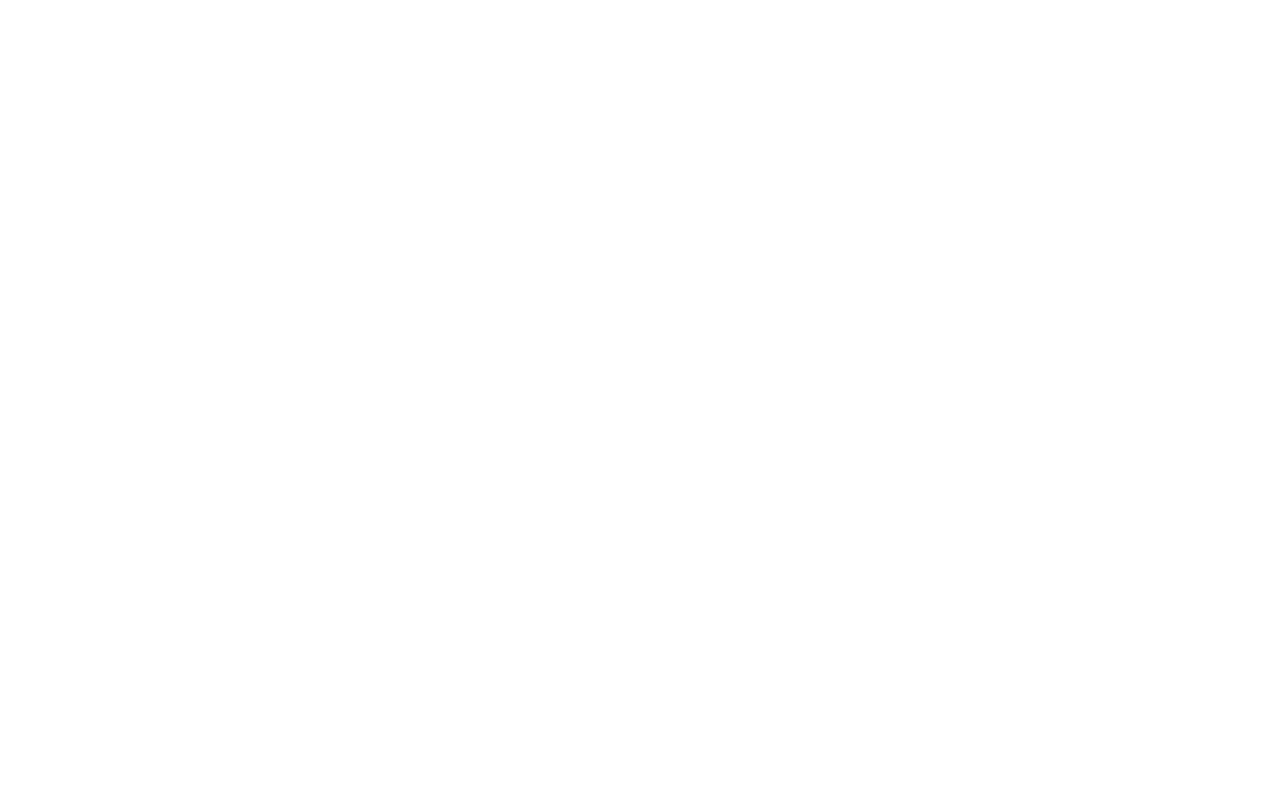
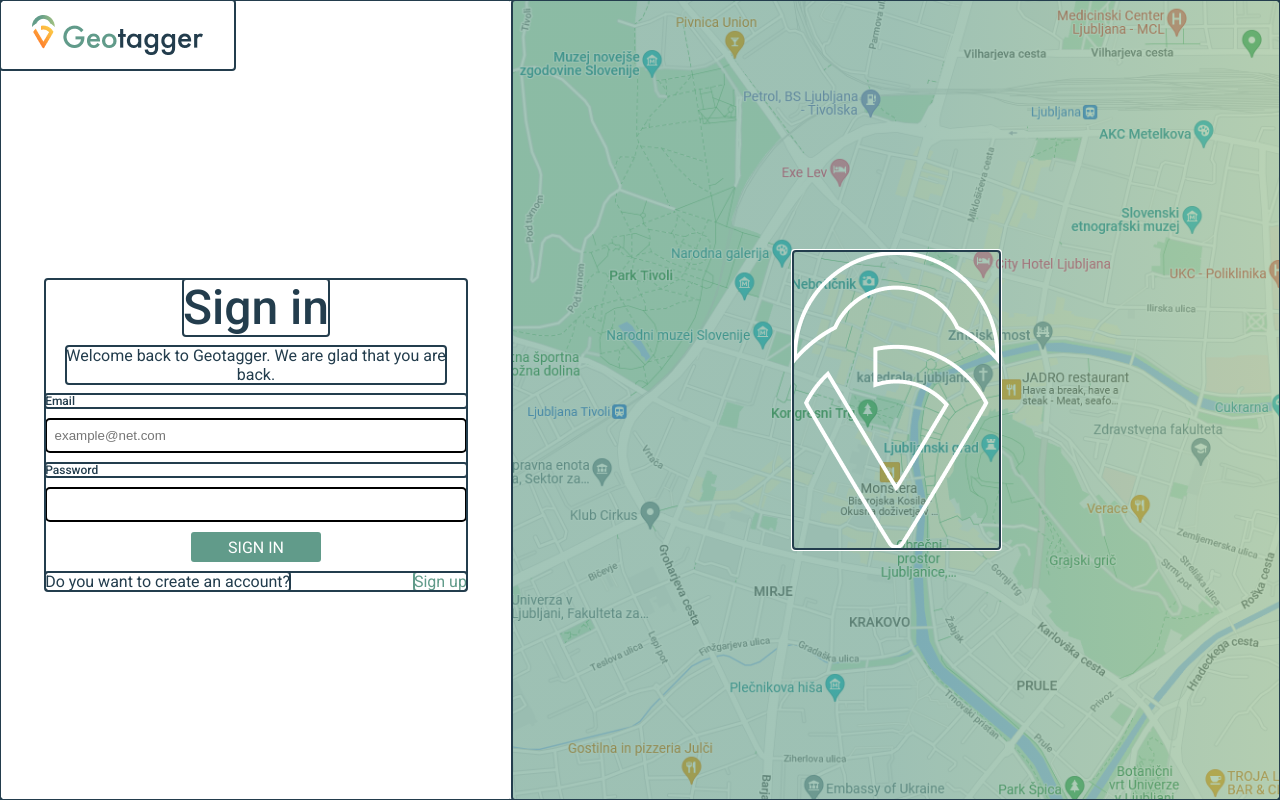
Before and after one commit to bianklancnik/location-frontend, a React (Create React App) app: page /signin in a window 1280 px wide. Before the commit this address had no page. Built offline with nearby package versions, Linux system fonts and the light colour scheme.

Commit message:
Created sign in page

```diff
--- a/src/App.tsx
+++ b/src/App.tsx
@@ -7,6 +7,7 @@
 } from "react-router-dom";
 import "./styles/Global.css";
 import Home from "./pages/Home";
+import SignIn from "./pages/SignIn";
 import SignUp from "./pages/SignUp";
 
 type ProtectedRouteType = {
@@ -29,6 +30,7 @@
         <Route path="/">
           <Route index element={<Home />} />
           <Route path="/signup" element={<SignUp />} />
+          <Route path="/signin" element={<SignIn />} />
         </Route>
       </Routes>
     </BrowserRouter>
--- a/src/components/navigation/Navigation.styled.tsx
+++ b/src/components/navigation/Navigation.styled.tsx
@@ -28,6 +28,7 @@
   margin: 10px auto 10px auto;
   font-size: 16px;
   font-weight: 500;
+  color: var(--dark);
   cursor: pointer;
   display: flex;
   align-items: center;
--- a/src/components/navigation/Navigation.tsx
+++ b/src/components/navigation/Navigation.tsx
@@ -13,7 +13,9 @@
     <NavigationContainer>
       <img alt="" src={Logo} />
       <RightSide>
-        <ItemBold>Sign in</ItemBold>
+        <StyledLink to="/signin">
+          <ItemBold>Sign in</ItemBold>
+        </StyledLink>
         <Divider>or</Divider>
         <StyledLink to="/signup">
           <PrimaryButton>SIGN UP</PrimaryButton>
--- /dev/null
+++ b/src/components/style/SignIn.styled.tsx
@@ -0,0 +1,86 @@
+import styled from "styled-components";
+
+export const MainDivider = styled.div`
+  display: flex;
+  flex-flow: row wrap;
+  height: 100vh;
+`;
+
+export const LeftSideContainer = styled.div`
+  width: 40%;
+  display: flex;
+  flex-flow: column;
+`;
+
+export const RightSideContainer = styled.div`
+  width: 60%;
+  background-size: cover;
+  background-image: linear-gradient(
+      90deg,
+      rgba(102, 159, 137, 0.6) 50%,
+      rgba(159, 193, 129, 0.6) 128%
+    ),
+    url("map.png");
+  display: flex;
+  justify-content: center;
+  align-items: center;
+`;
+
+export const LogoLeft = styled.img`
+  padding: 15px 32px;
+  width: 171px;
+`;
+
+export const LogoRight = styled.img``;
+
+export const FormContainer = styled.div`
+  display: flex;
+  flex-flow: column;
+  justify-content: center;
+  align-items: center;
+  margin: auto;
+  gap: 10px;
+`;
+
+export const FormTitle = styled.div`
+  font-size: 48px;
+  font-weight: 500;
+`;
+
+export const FormText = styled.div`
+  text-align: center;
+  width: 90%;
+`;
+
+export const FormInputTitle = styled.div`
+  text-align: left;
+  font-weight: 500;
+  font-size: 12px;
+  width: 100%;
+`;
+
+export const FormInput = styled.input`
+  border: 1px solid rgba(0, 0, 0, 0.23);
+  box-sizing: border-box;
+
+  color: black;
+
+  padding: 2%;
+  width: 100%;
+  height: 35px;
+  border-radius: 4px;
+
+  &:focus {
+    outline: none;
+    box-shadow: 0px 0px 2px var(--dark);
+  }
+`;
+
+export const FormBottomContainer = styled.div`
+  width: 100%;
+  display: flex;
+  flex-flow: row wrap;
+  justify-content: space-between;
+`;
+
+export const FormBottomText = styled.div``;
--- /dev/null
+++ b/src/pages/SignIn.tsx
@@ -0,0 +1,47 @@
+import { Logo, WhiteLogoVector } from "../assets/ImageExporter";
+import { PrimaryButton } from "../components/common/Button.styled";
+import {
+  FormBottomContainer,
+  FormBottomText,
+  FormContainer,
+  FormInput,
+  FormInputTitle,
+  FormText,
+  FormTitle,
+  LeftSideContainer,
+  LogoLeft,
+  LogoRight,
+  MainDivider,
+  RightSideContainer,
+} from "../components/style/SignIn.styled";
+import { StyledLink } from "../styles/Global.styled";
+
+const SignIn = () => {
+  return (
+    <MainDivider>
+      <LeftSideContainer>
+        <LogoLeft alt="" src={Logo} />
+        <FormContainer>
+          <FormTitle>Sign in</FormTitle>
+          <FormText>
+            Welcome back to Geotagger. We are glad that you are back.
+          </FormText>
+          <FormInputTitle>Email</FormInputTitle>
+          <FormInput placeholder="example@net.com" />
+          <FormInputTitle>Password</FormInputTitle>
+          <FormInput type="password" />
+          <PrimaryButton>SIGN IN</PrimaryButton>
+          <FormBottomContainer>
+            <FormBottomText>Do you want to create an account?</FormBottomText>
+            <StyledLink to="/signup">Sign up</StyledLink>
+          </FormBottomContainer>
+        </FormContainer>
+      </LeftSideContainer>
+      <RightSideContainer>
+        <LogoRight alt="" src={WhiteLogoVector} />
+      </RightSideContainer>
+    </MainDivider>
+  );
+};
+
+export default SignIn;
--- a/src/pages/SignUp.tsx
+++ b/src/pages/SignUp.tsx
@@ -18,6 +18,7 @@
   FormBottomText,
 } from "../components/style/SignUp.styled";
 import { AvatarLarge, StyledLink } from "../styles/Global.styled";
+import { BsEyeFill } from "react-icons/bs";
 
 const SignUp = () => {
   return (
@@ -45,7 +46,7 @@
           <PrimaryButton>SIGN UP</PrimaryButton>
           <FormBottomContainer>
             <FormBottomText>Already have an account?</FormBottomText>
-            <StyledLink to="/">Sign in</StyledLink>
+            <StyledLink to="/signin">Sign in</StyledLink>
           </FormBottomContainer>
         </FormContainer>
       </LeftSideContainer>
--- a/src/styles/Global.css
+++ b/src/styles/Global.css
@@ -21,6 +21,6 @@
   color: var(--dark);
 }
 
-/* body * {
+body * {
   outline: auto;
-} */
+}
```
